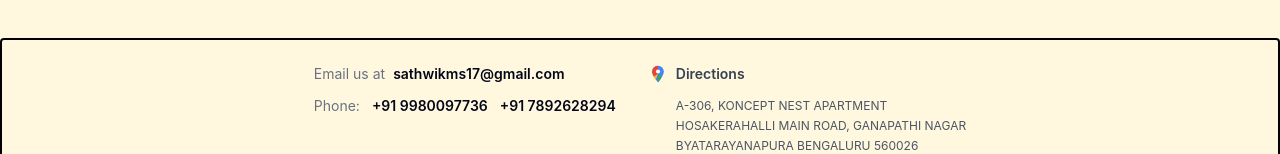
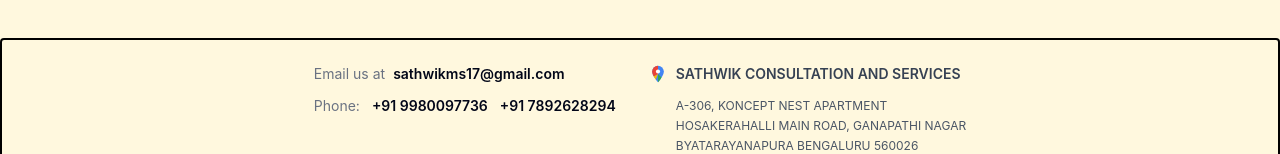
Before and after one commit to Sathwik-consultation-and-services/SATHWIK-, a Next.js app in the folder frontend/: page / in a window 1280 px wide. Shown: the part 993-1147 px from the top of the page. Built offline with nearby package versions, Linux system fonts and the light colour scheme; no server answers.

Commit message:
maps added

```diff
--- a/frontend/app/components/footer.tsx
+++ b/frontend/app/components/footer.tsx
@@ -19,7 +19,7 @@ export const Footer = () => {
                 </li>
                 <li className="max-w-xs">
                     <a
-                        href="https://share.google/Lr1zNUTTa4oxEa1j5"
+                        href="https://maps.app.goo.gl/EAZ9hMtq8povLyAZA?g_st=aw"
                         target="_blank"
                         rel="noreferrer"
                         className="flex items-center gap-2 text-sm font-semibold text-gray-700 hover:text-black"
@@ -31,7 +31,7 @@ export const Footer = () => {
                             <path fill="#34A853" d="M12 12v10s2.34-2.58 4.23-5.78l-4.23-4.22Z" />
                             <circle cx="12" cy="9" r="2.5" fill="white" />
                         </svg>
-                        <span>Directions</span>
+                        <span>SATHWIK CONSULTATION AND SERVICES</span>
                     </a>
                     <address className="mt-3 pl-7 text-xs not-italic leading-5 text-gray-600">
                         <span className="block">A-306, KONCEPT NEST APARTMENT</span>
```
